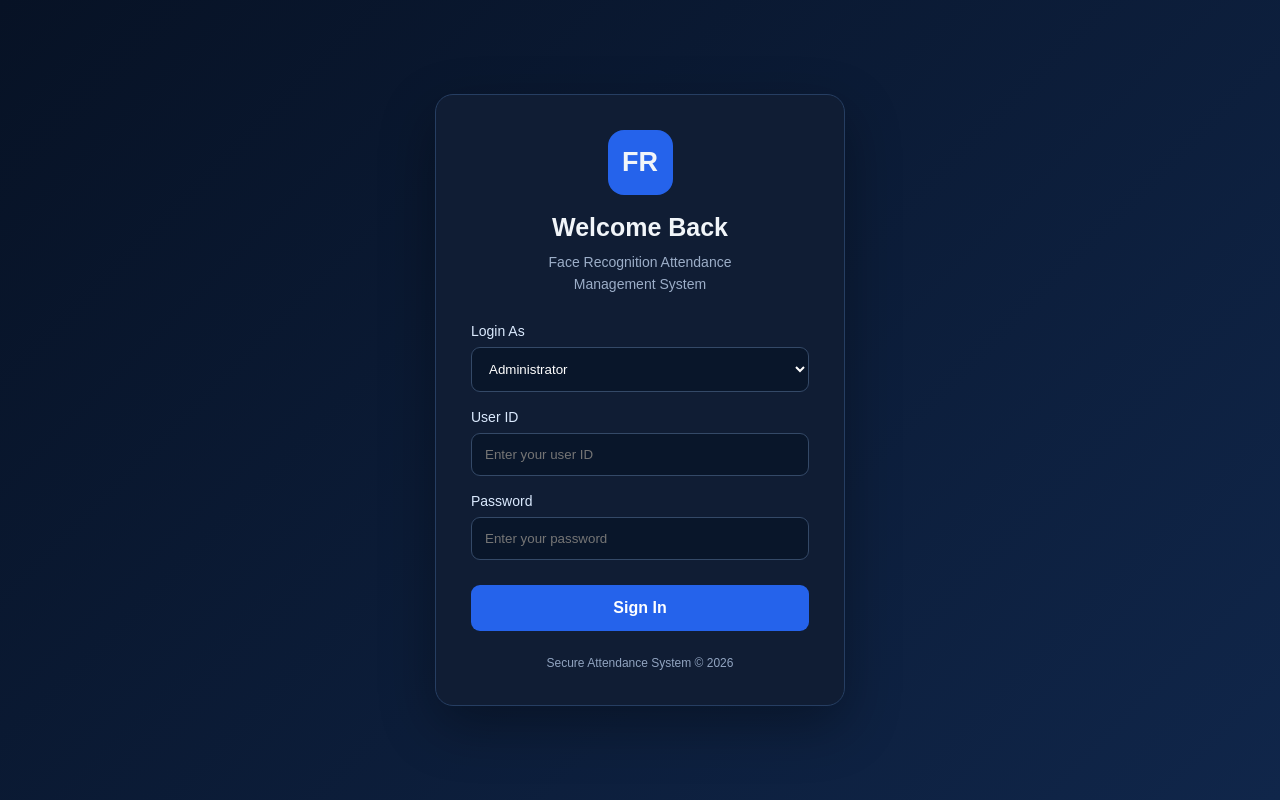
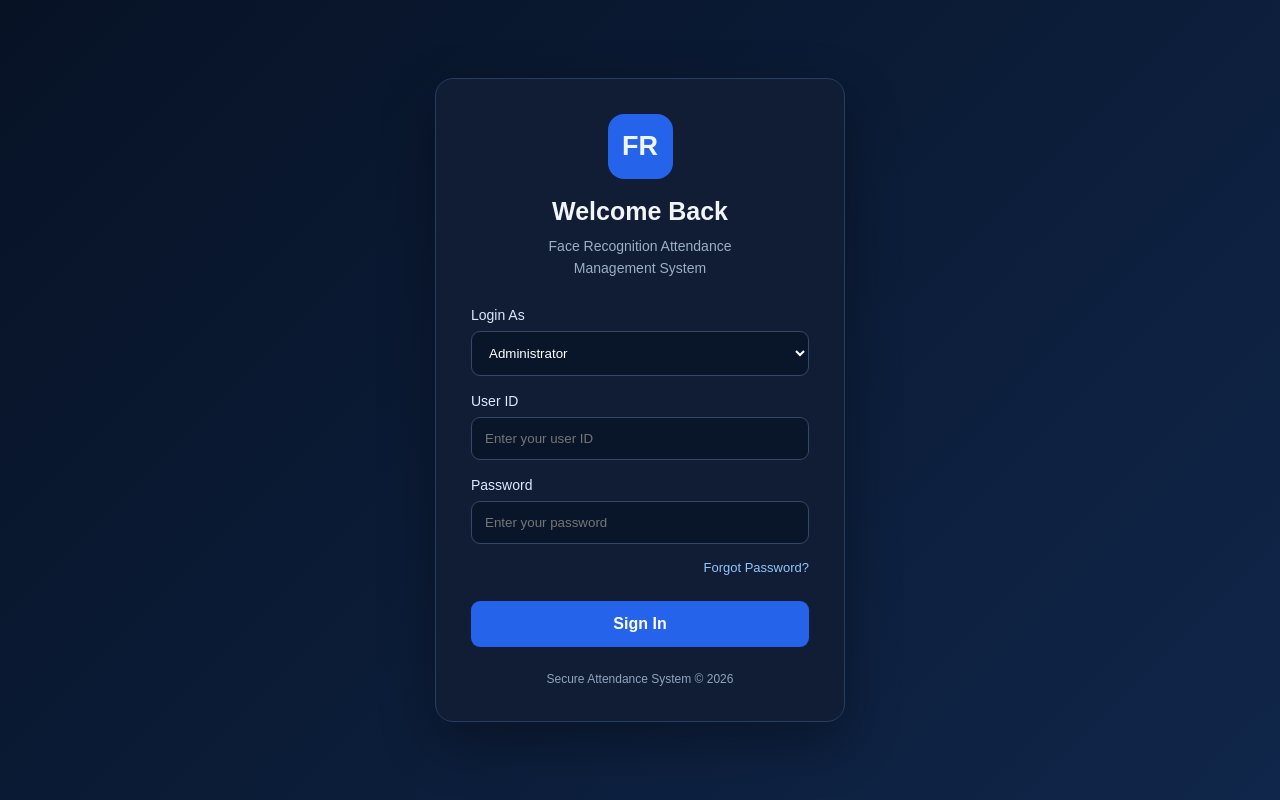
Before and after one commit to tiwarishivansh265-cloud/Face-Recognition-Attendance-System, a Flask app: page / in a window 1280 px wide. Run offline with Flask 3, Linux system fonts and the light colour scheme.

Commit message:
Update login.html

```diff
--- a/templates/login.html
+++ b/templates/login.html
@@ -1,11 +1,8 @@
-
-<!DOCTYPE html>
-<html lang="en">
+<!DOCTYPE html><html lang="en">
 <head>
     <meta charset="UTF-8">
     <meta name="viewport" content="width=device-width, initial-scale=1.0">
-    <title>FRAMS | Login</title>
-    <style>
+    <title>FRAMS | Login</title><style>
     * {
         box-sizing: border-box;
         margin: 0;
@@ -97,6 +94,22 @@
         background: #1d4ed8;
     }
 
+    .forgot-row {
+        margin-top: 14px;
+        text-align: right;
+    }
+
+    .forgot-link {
+        color: #93c5fd;
+        font-size: 13px;
+        text-decoration: none;
+    }
+
+    .forgot-link:hover {
+        color: white;
+        text-decoration: underline;
+    }
+
     .message {
         margin-top: 15px;
         padding: 10px;
@@ -104,6 +117,7 @@
         background: #47212a;
         color: #fecaca;
         font-size: 14px;
+        line-height: 1.5;
     }
 
     .footer {
@@ -112,13 +126,17 @@
         color: #91a4c0;
         font-size: 12px;
     }
+
+    @media (max-width: 450px) {
+        .login-card {
+            padding: 25px 20px;
+        }
+    }
 </style>
-</head>
-<body>
+
+</head><body>
     <main class="login-card">
-        <div class="logo">FR</div>
-
-        <h1>Welcome Back</h1>
+        <div class="logo">FR</div>    <h1>Welcome Back</h1>
     <p class="subtitle">
         Face Recognition Attendance<br>
         Management System
@@ -151,6 +169,13 @@
             autocomplete="current-password"
         >
 
+        <div class="forgot-row">
+            <a class="forgot-link"
+               href="{{ url_for('forgot_password') }}">
+                Forgot Password?
+            </a>
+        </div>
+
         <button type="submit">Sign In</button>
     </form>
 
@@ -166,5 +191,6 @@
         Secure Attendance System &copy; 2026
     </p>
 </main>
+
 </body>
 </html>
```
Lines whose indentation alone changed are shown as unchanged.
